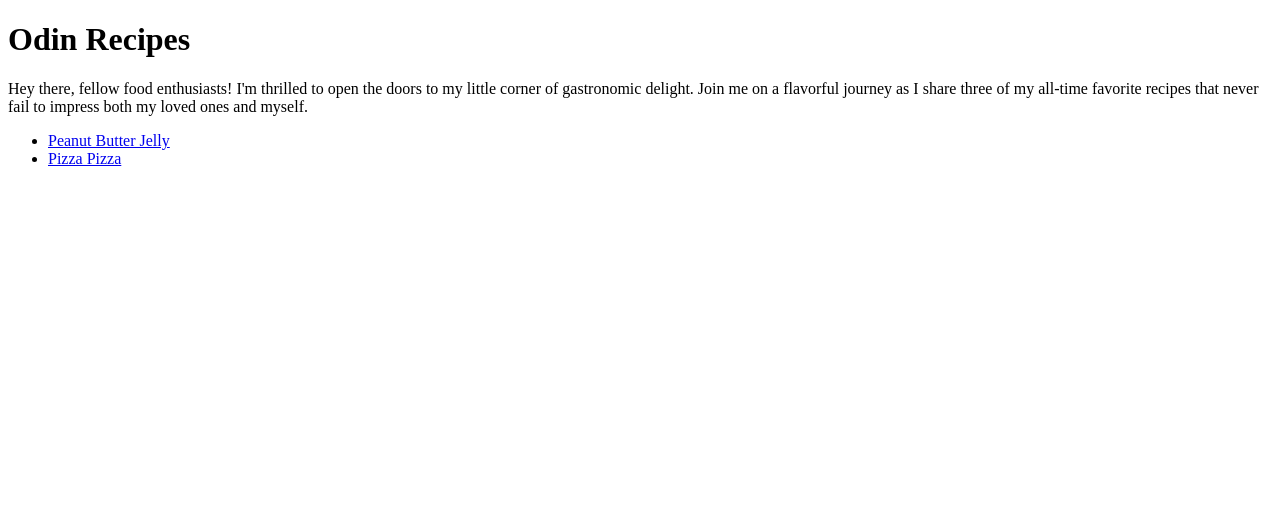
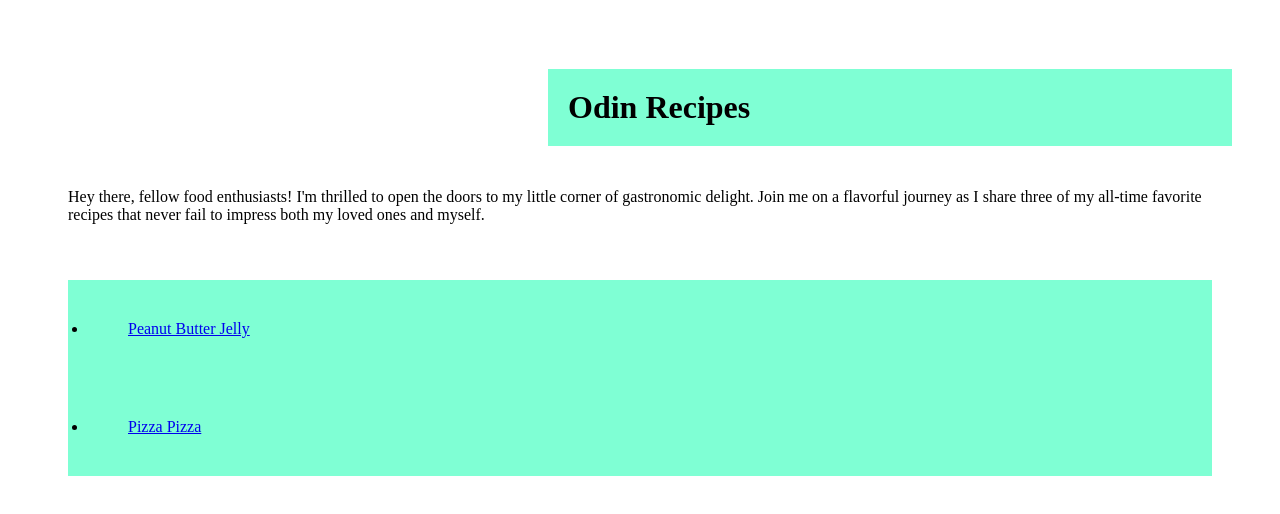
Before and after one commit to RelentlessDevs/odin-recipes2, a plain HTML site: page index.html in a window 1280 px wide. Drawn offline with Linux system fonts and the light colour scheme.

Commit message:
added css to recipe page

```diff
--- a/index.html
+++ b/index.html
@@ -4,16 +4,18 @@
     <meta charset="UTF-8">
     <meta name="viewport" content="width=device-width, initial-scale=1.0">
     <title>Home</title>
+    <link rel="stylesheet" href="style.css">
 </head>
 <body>
-    <h1>Odin Recipes</h1>
+    <h1 class="heading">Odin Recipes</h1>
 
     <p>Hey there, fellow food enthusiasts! I'm thrilled to open the doors to my little corner of gastronomic delight. Join me on a flavorful journey as I share three of my all-time favorite recipes that never fail to impress both my loved ones and myself.</p>
 
     <ul>
-        <li><a href="recipes/pbj.html">Peanut Butter Jelly</a></li>
+        <div class="recipe"><li><a href="recipes/pbj.html">Peanut Butter Jelly</a></li></div>
 
-        <li> <a href="recipes/pizza.html"> Pizza Pizza </a></li>
+        <div class="recipe"><li> <a href="recipes/pizza.html"> Pizza Pizza </a></li>
+        </div>
     </ul>
 
 
--- /dev/null
+++ b/style.css
@@ -0,0 +1,14 @@
+* {
+   padding: 20px;
+
+}
+.heading{
+    background-color: aquamarine;
+}
+.recipe{
+    background-color: aquamarine;
+
+}
+h1{
+    margin-left: 500px;
+}
```
